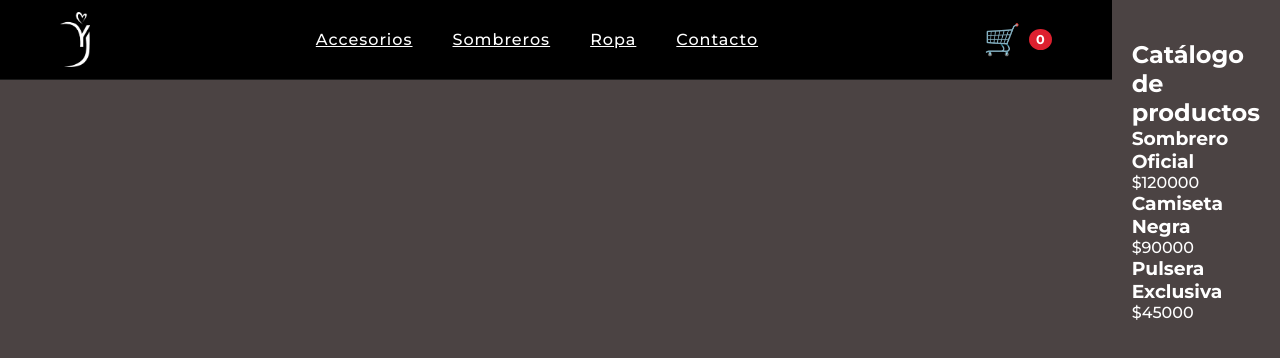
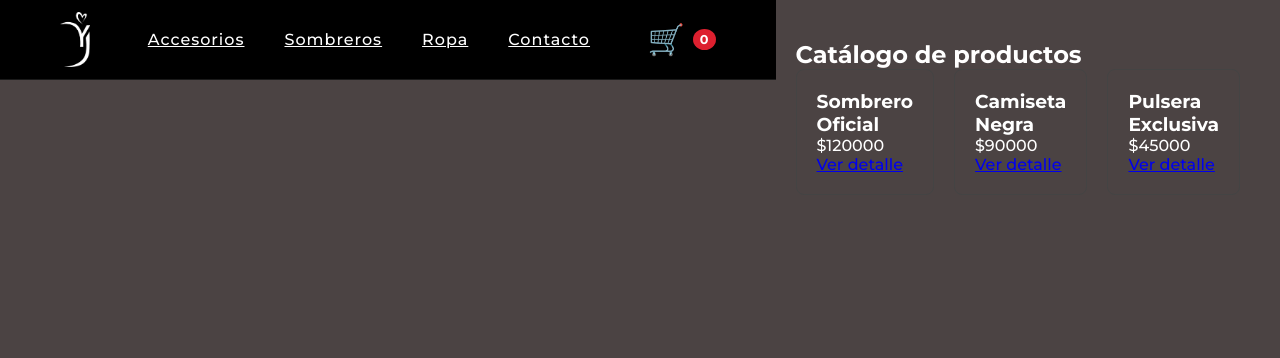
Before and after one commit to yessi1627/CreaTuLanding1-tiquecastro, a React (Vite) app: page / in a window 1280 px wide. Shown: the top 358 px of the page. Built offline with nearby package versions, Linux system fonts and the light colour scheme.

Commit message:
Refactor(catalogo): Se refactoriza el listado de productos con promise y map

```diff
--- a/src/components/Item/Item.jsx
+++ b/src/components/Item/Item.jsx
@@ -0,0 +1,20 @@
+import { Link } from "react-router-dom";
+
+const Item = ({ product }) => {
+  return (
+    <div style={{
+      border: "1px solid #444",
+      padding: "20px",
+      borderRadius: "8px"
+    }}>
+      <h3>{product.title}</h3>
+      <p>${product.price}</p>
+
+      <Link to={`/item/${product.id}`}>
+        Ver detalle
+      </Link>
+    </div>
+  );
+};
+
+export default Item;
--- a/src/components/ItemList/ItemList.jsx
+++ b/src/components/ItemList/ItemList.jsx
@@ -0,0 +1,17 @@
+import Item from "../Item/Item";
+
+const ItemList = ({ products }) => {
+  return (
+    <div style={{
+      display: "grid",
+      gridTemplateColumns: "repeat(4, 1fr)",
+      gap: "20px"
+    }}>
+      {products.map(prod => (
+        <Item key={prod.id} product={prod} />
+      ))}
+    </div>
+  );
+};
+
+export default ItemList;
--- a/src/components/ItemListContainer/ItemListContainer.jsx
+++ b/src/components/ItemListContainer/ItemListContainer.jsx
@@ -1,25 +1,20 @@
 import { useEffect, useState } from "react";
 import { getProducts } from "../../data/products";
+import ItemList from "../ItemList/ItemList";
 
 const ItemListContainer = () => {
+
   const [products, setProducts] = useState([]);
 
   useEffect(() => {
-    getProducts().then((res) => {
-      setProducts(res);
-    });
+    getProducts().then(res => setProducts(res));
   }, []);
 
   return (
     <section>
       <h2>Catálogo de productos</h2>
 
-      {products.map((product) => (
-        <div key={product.id}>
-          <h3>{product.title}</h3>
-          <p>${product.price}</p>
-        </div>
-      ))}
+      <ItemList products={products} />
     </section>
   );
 };
```
